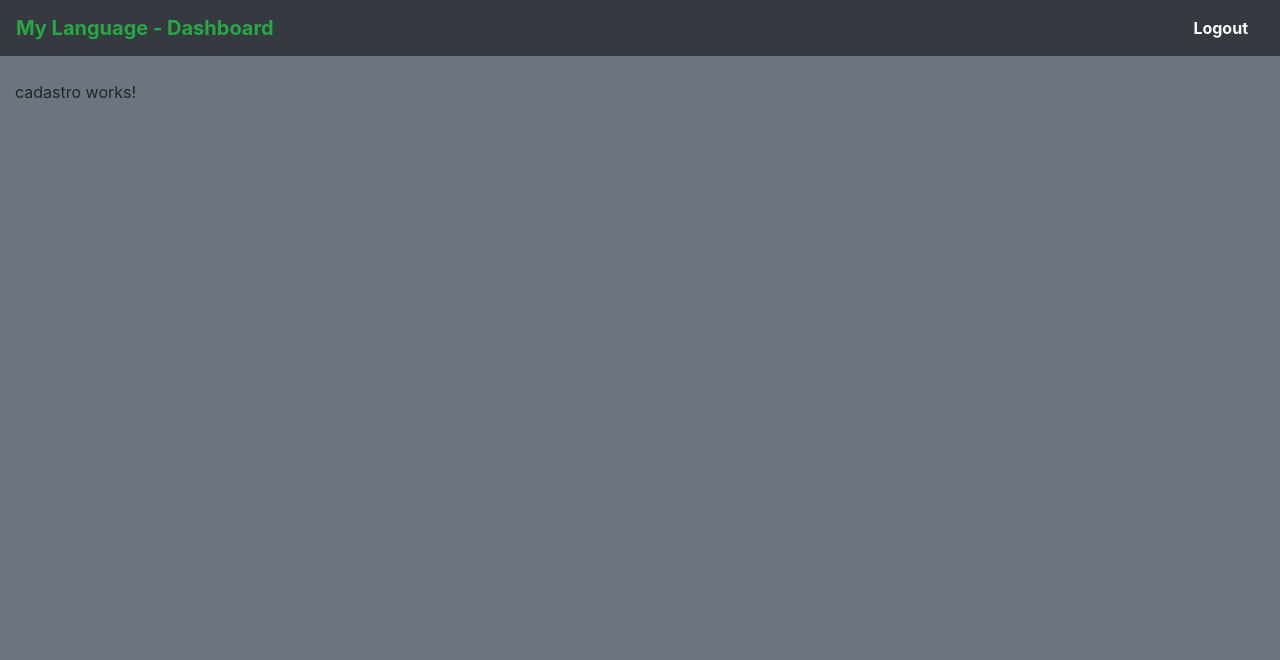
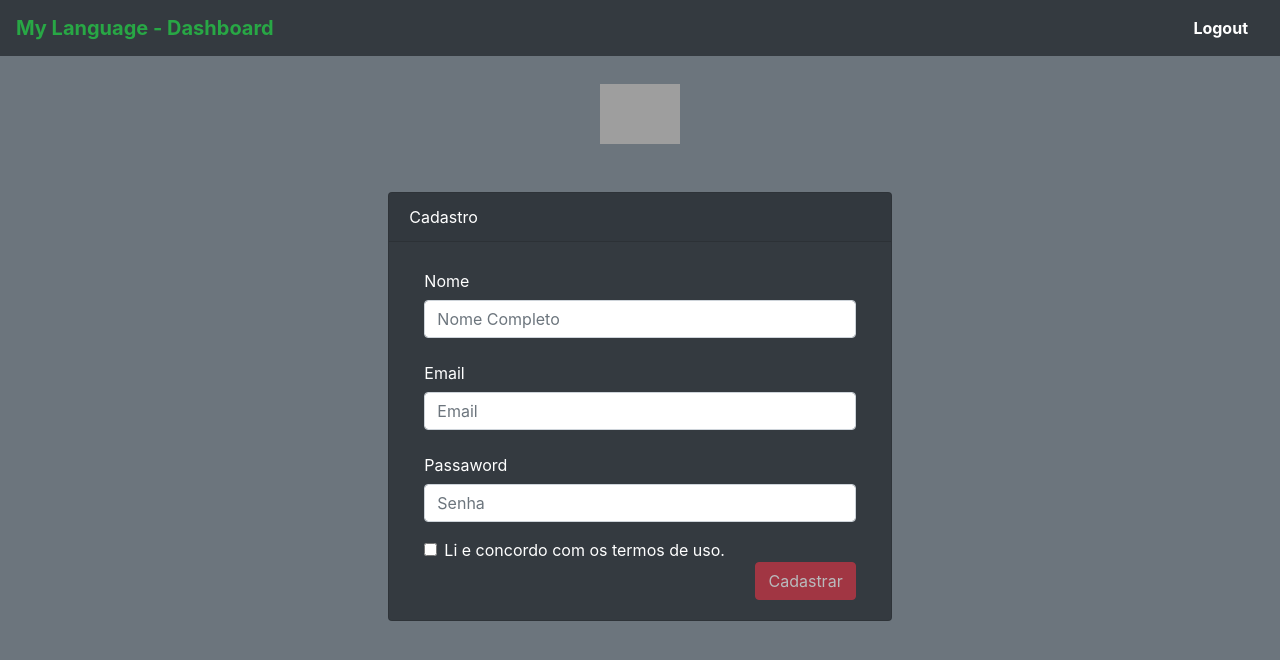
Before and after one commit to shusten/myFavoriteLanguage, an Angular app: page /cadastro in a window 1280 px wide. Shown: the top 660 px of the page. Built offline with nearby package versions, Linux system fonts and the light colour scheme; grey boxes are pictures that could not be loaded.

Commit message:
:sparkles: add cadastro screen

```diff
--- a/src/app/paginas/publico/cadastro/cadastro.component.html
+++ b/src/app/paginas/publico/cadastro/cadastro.component.html
@@ -1 +1,48 @@
-<p>cadastro works!</p>
+<div class="row">
+    <div class="col-md-12 mb-5 mt-1">
+        <div class="col-md-4 mx-auto text-center">
+            <img height="60px" src="https://angular.io/assets/images/logos/angular/logo-nav@2x.png" alt="">
+        </div>
+    </div>
+    <div class="col-md-5 mx-auto">
+        <div class="card bg-dark text-white">
+            <div class="card-header">
+                Cadastro
+            </div>
+            <div class="card-body">
+                <form #f="ngForm" (ngSubmit)="onSubmit()">
+                    <div class="form-group">
+                        <label for="email" class="col-sm-4 col-form-label">Nome</label>
+                        <div class="col-sm-12">
+                            <input class="form-control" type="text" [(ngModel)]="usuario.nome" name="nome" placeholder="Nome Completo"
+                                required>
+                        </div>
+                    </div>
+                    <div class="form-group">
+                        <label for="email" class="col-sm-4 col-form-label">Email</label>
+                        <div class="col-sm-12">
+                            <input class="form-control" type="email" [(ngModel)]="usuario.email" name="email" email placeholder="Email"
+                            required>
+                        </div>
+                    </div>
+                    <div class="form-group">
+                        <label for="password" class="col-sm-4 col-form-label">Passaword</label>
+                        <div class="col-sm-12">
+                            <input class="form-control" type="password" [(ngModel)]="usuario.senha" name="senha" placeholder="Senha"
+                                required>
+                        </div>
+                    </div>
+                    <div class="form-check">
+                        <div class="col-sm-12">
+                            <input type="checkbox" require class="form-check-input" id="termos" [(ngModel)]="termoUsuario" name="termoUsuario">
+                            <label class="form-check-label" for="termos">Li e concordo com os termos de uso.</label>
+                        </div>
+                    </div>
+                    <div class="col-sm-12">
+                        <button type="submit" class="btn btn-danger float-right" [disabled]="!f.valid || !termoUsuario">Cadastrar</button>
+                    </div>
+                </form>
+            </div>
+        </div>
+    </div>
+</div>
--- a/src/app/paginas/publico/cadastro/cadastro.component.ts
+++ b/src/app/paginas/publico/cadastro/cadastro.component.ts
@@ -1,15 +1,18 @@
-import { Component, OnInit } from '@angular/core';
+import { Component } from '@angular/core';
+import { Usuario } from '../../../interfaces/usuario';
 
 @Component({
   selector: 'app-cadastro',
   templateUrl: './cadastro.component.html',
   styleUrls: ['./cadastro.component.css']
 })
-export class CadastroComponent implements OnInit {
+export class CadastroComponent {
+  public usuario: Usuario = <Usuario>{};
 
   constructor() { }
 
-  ngOnInit(): void {
+  onSubmit() {
+
   }
 
 }
```
